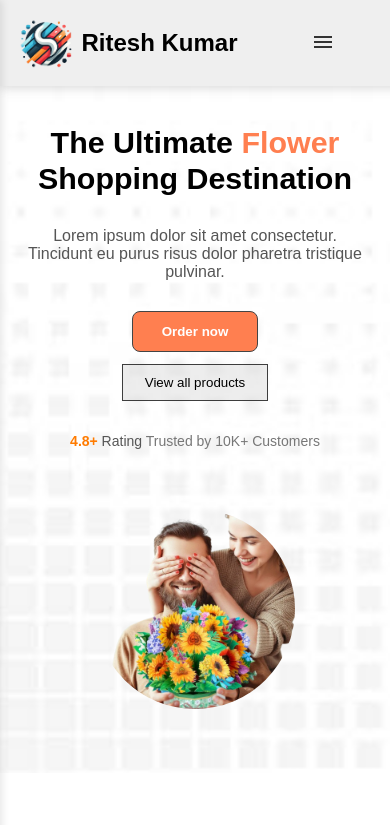
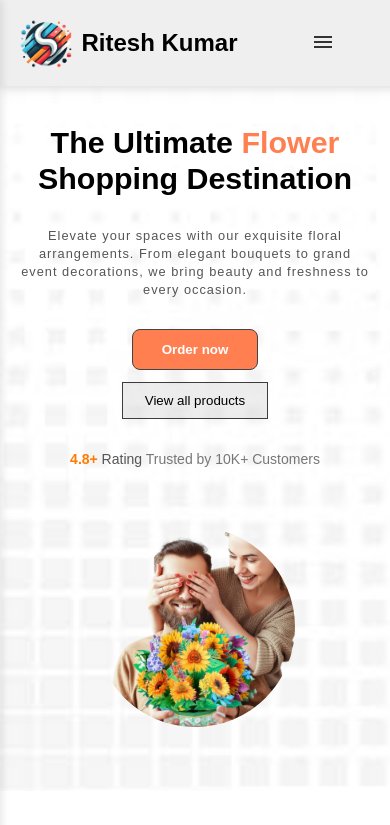
Before and after one commit to harshrajput177/FlowerSite, a React (Vite) app in the folder FlowerSite/: page / in a window 390 px wide. Shown: the top 825 px of the page. Built offline with nearby package versions, Linux system fonts and the light colour scheme.

Commit message:
update some file

```diff
--- a/FlowerSite/src/Component/HomeCom1.jsx
+++ b/FlowerSite/src/Component/HomeCom1.jsx
@@ -19,10 +19,10 @@ const FlowerShopHeroSection = () => {
           The Ultimate <span className="highlight">Flower</span> Shopping Destination
         </h1>
         <p className="hero-description">
-          Lorem ipsum dolor sit amet consectetur. Tincidunt eu purus risus dolor pharetra tristique pulvinar.
+          Elevate your spaces with our exquisite floral arrangements. From elegant bouquets to grand event decorations, we bring beauty and freshness to every occasion.
         </p>
         <div className="button-group">
-          <button className="shop-button"   onClick={() => navigate('/occasions')}>Order now</button>
+          <button className="shop-button" onClick={() => navigate('/occasions')}>Order now</button>
           <button className="View-all-link" onClick={() => navigate('/occasions')}>
             View all products
           </button>
--- a/FlowerSite/src/Style/HomeCom1.css
+++ b/FlowerSite/src/Style/HomeCom1.css
@@ -45,6 +45,9 @@
 .hero-description {
   font-size: 16px;
   color: #555;
+  letter-spacing: 1px;
+  margin-top: 20px;
+  line-height: 1.4;
   margin-bottom: 32px;
 }
 
@@ -178,7 +181,7 @@
   }
 
   .hero-description {
-    font-size: 1rem;
+    font-size: 0.8rem;
     margin: 30px  0;
   }
 
```
